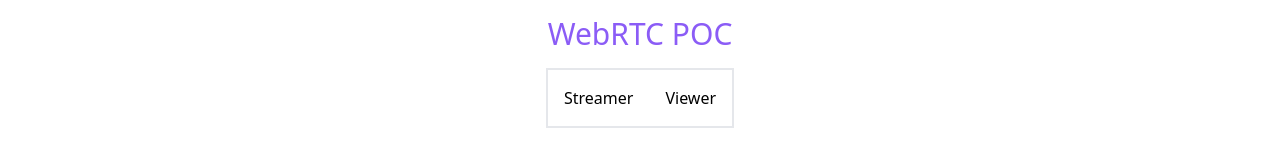
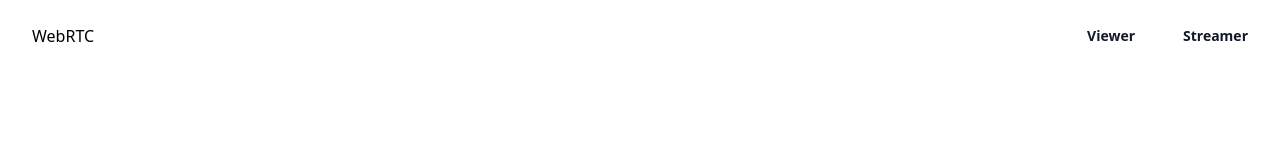
Before and after one commit to daosgava/webrtc-poc, a website: page public/index.html in a window 1280 px wide. Drawn offline with nearby package versions, Linux system fonts and the light colour scheme.

Commit message:
add header

```diff
--- a/public/index.html
+++ b/public/index.html
@@ -9,15 +9,18 @@
 </head>
 <body>
     <div id="container">
-        <div class="flex flex-col justify-center gap-4 pt-4">
-            <h1 class="text-center text-3xl text-violet-500">WebRTC POC</h1>
-            <div class="flex justify-center">
-                <div class="flex gap-8 border-2 p-4">
-                <a href="./streamer.html" class="text-black">Streamer</a>
-                <a href="./viewer.html" class="text-black">Viewer</a>
-                </div>
+        <nav class="mx-auto flex max-w-7xl items-center justify-between p-6 lg:px-8" aria-label="Global">
+            <div class="flex lg:flex-1">
+                <a href="#" class="-m-1.5 p-1.5">
+                    <span class="h-8 w-auto">WebRTC</span>
+
+                </a>
             </div>
-        </div>
+            <div class="lg:flex lg:gap-x-12">
+                <a href="/viewer.html" class="text-sm font-semibold leading-6 text-gray-900">Viewer</a>
+                <a href="/streamer.html" class="text-sm font-semibold leading-6 text-gray-900">Streamer</a>
+            </div>
+        </nav>
     </div>
 </body>
 </html>
--- a/public/js/RTCCaller.js
+++ b/public/js/RTCCaller.js
@@ -46,7 +46,6 @@ class RTCCaller {
 	listenToAnswers() {
 		this.signalServer.addEventListener("message", async (event) => {
 			const message = JSON.parse(event.data);
-			console.log("Message received", message);
 			if (message.type === SIGNAL_TYPE.ANSWER) {
 				const remoteDesc = new RTCSessionDescription(message.payload.answer);
 				await this.peerConnection.setRemoteDescription(remoteDesc);
```
Also changed, not shown: public/streamer.html (+12 -0 lines), public/viewer.html (+12 -0 lines).
